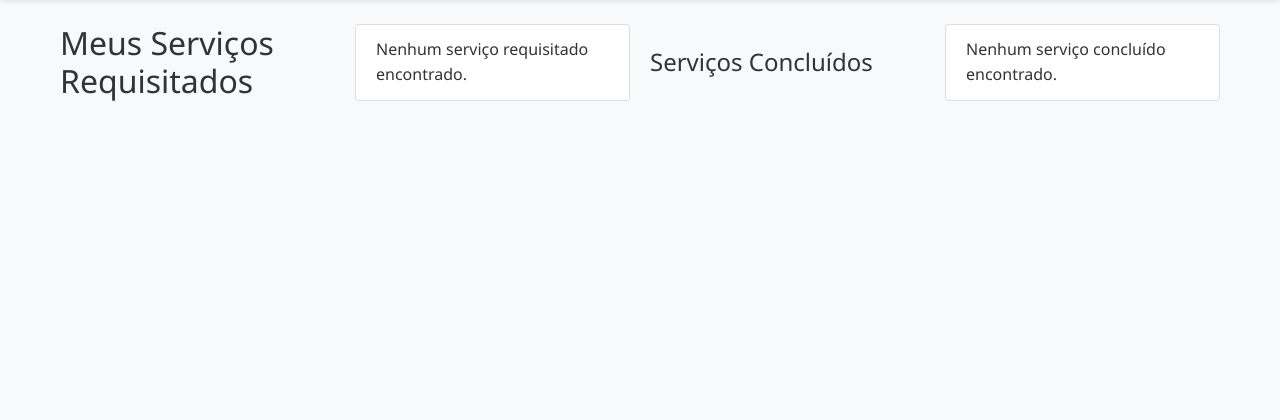
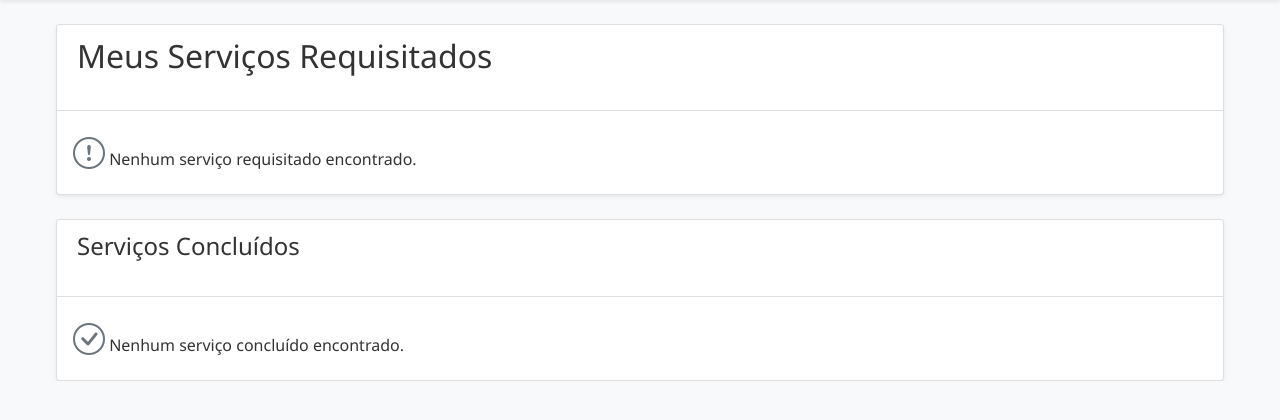
Before and after one commit to MatheusHeinzen/Free-La, a Flask app: page /servicos_cliente in a window 1280 px wide. Shown: the part 57-477 px from the top of the page. Run offline with Flask 3, Linux system fonts and the light colour scheme; the visitor is signed in with stand-in values (Sample User, id 1); data comes from the database, SQL or seed files in the repository; data that the repository does not hold is empty; some libraries are stand-ins or nearby versions.

Commit message:
Atualização 5.2.6
Conserto de bugs no css;
Ajustes de estilo e melhorias na interface do usuário

```diff
--- a/app/static/css/complementos.css
+++ b/app/static/css/complementos.css
@@ -8,7 +8,7 @@ body {
 }
 .lead {
     text-align: justify;
-    padding: 25px;
+    padding: 5px;
 }
 
 .container {
--- a/app/static/js/servicos_cliente.js
+++ b/app/static/js/servicos_cliente.js
@@ -12,20 +12,29 @@ document.addEventListener('DOMContentLoaded', async () => {
         if (data.servicosPedidos && data.servicosPedidos.length > 0) {
             data.servicosPedidos.forEach(servico => {
                 pedidos.innerHTML += `
-                    <li class="list-group-item">
-                        <strong>${servico.Nome}</strong>
-                        <p>${servico.Descricao}</p>
-                        <small>Categoria: ${servico.Categoria || '<span class="text-danger">Sem categoria</span>'}</small>
-                        <small>Status: ${servico.Status}</small>
-                        <div class="mt-2">
-                            <button class="btn btn-danger btn-sm" onclick="deletarServico(${servico.ID_Service})">Deletar</button>
-                            <button class="btn btn-info btn-sm" onclick="editarServico(${servico.ID_Service}, '${servico.Nome.replace(/'/g, "\\'")}', '${servico.Descricao.replace(/'/g, "\\'")}', '${servico.Categoria ? servico.Categoria.replace(/'/g, "\\'") : ''}')">Editar</button>
-                            <button class="btn btn-warning btn-sm" onclick="avaliarServico(${servico.ID_Service})">Avaliar</button>
-                        </div>
-                    </li>`;
+                        <li class="list-group-item">
+                            <div class="service-item">
+                                <h5 class="service-title mb-2">${servico.Nome}</h5>
+                                <p class="service-description mb-2">${servico.Descricao}</p>
+                                <div class="service-meta d-flex flex-wrap mb-3" style="gap: 20px">
+                                    <small class="d-block">Categoria: ${servico.Categoria || '<span class="text-danger">Sem categoria</span>'}</small>
+                                    <small class="d-block mb-2">Status: ${servico.Status}</small>
+                                </div>
+                                <div class="service-actions d-flex flex-column flex-md-row justify-content-end" style="gap: 20px">
+                                    <button class="btn btn-danger btn-sm" onclick="deletarServico(${servico.ID_Service})">Deletar</button>
+                                    <button class="btn btn-info btn-sm" onclick="editarServico(${servico.ID_Service}, '${servico.Nome.replace(/'/g, "\\'")}', '${servico.Descricao.replace(/'/g, "\\'")}', '${servico.Categoria ? servico.Categoria.replace(/'/g, "\\'") : ''}')">Editar</button>
+                                </div>
+                            </div>
+                        </li>
+                    `;
+                // Adicionar botão para ver informações??
             });
         } else {
-            pedidos.innerHTML = '<li class="list-group-item">Nenhum serviço requisitado encontrado.</li>';
+            pedidos.innerHTML = `
+            <li class="list-group-item py-3">
+                <i class="bi bi-exclamation-circle text-muted" style="font-size: 2rem;"></i>
+                Nenhum serviço requisitado encontrado.
+            </li>`;
         }
 
         // Serviços concluídos
@@ -34,16 +43,20 @@ document.addEventListener('DOMContentLoaded', async () => {
                 pedidosConcluidos.innerHTML += `
                     <li class="list-group-item">
                         <strong>${servico.Nome}</strong>
-                        <p>${servico.Descricao}</p>
-                        <small>Categoria: ${servico.Categoria || '<span class="text-danger">Sem categoria</span>'}</small>
-                        <small>Status: ${servico.Status}</small>
+                        <p class="mb-2" style="word-break: break-word">${servico.Descricao}</p>
+                        <small class="d-block">Categoria: ${servico.Categoria || '<span class="text-danger">Sem categoria</span>'}</small>
+                        <small class="d-block mb-2">Status: ${servico.Status}</small>
                         <div class="mt-2">
                             <button class="btn btn-warning btn-sm" onclick="avaliarServico(${servico.ID_Service})">Avaliar</button>
                         </div>
                     </li>`;
             });
         } else if (pedidosConcluidos) {
-            pedidosConcluidos.innerHTML = '<li class="list-group-item">Nenhum serviço concluído encontrado.</li>';
+            pedidosConcluidos.innerHTML = `
+            <li class="list-group-item">
+                <i class="bi bi-check-circle text-muted mb-2" style="font-size: 2rem;"></i>
+                Nenhum serviço concluído encontrado.
+            </li>`;
         }
     } catch (error) {
         console.error('Erro ao carregar serviços:', error);
--- a/app/templates/perfil.html
+++ b/app/templates/perfil.html
@@ -316,8 +316,7 @@
 
     // Lista de avaliações detalhadas (ao clicar no botão)
     async function gerarEstrelasHTML() {
-        const userId = {{ session.user_id| tojson
-    }};
+        const userId = {{ session.user_id| tojson }};
     const lista = document.getElementById('lista-avaliacoes');
     if (!lista) return;
     lista.innerHTML = '<li class="list-group-item">Carregando avaliações...</li>';
--- a/app/templates/servicos_cliente.html
+++ b/app/templates/servicos_cliente.html
@@ -5,11 +5,105 @@
     <meta charset="UTF-8">
     <link rel="shortcut icon" href="../static/imgs/icon.png">
     <title>Meus Serviços Requisitados</title>
+    <meta name="viewport" content="width=device-width, initial-scale=1.0">
     <link rel="stylesheet" href="https://stackpath.bootstrapcdn.com/bootstrap/4.1.3/css/bootstrap.min.css">
     <link rel="stylesheet" href="https://cdn.jsdelivr.net/npm/bootstrap-icons/font/bootstrap-icons.css">
     <link rel="stylesheet" href="{{ url_for('static', filename='css/complementos.css') }}">
     <link rel="stylesheet" href="{{ url_for('static', filename='css/sidebar.css') }}">
     <style>
+        /* Estilos específicos para a lista de serviços */
+        .list-group-item {
+            padding: 1rem;
+            margin-bottom: 0.5rem;
+            border-radius: 8px !important;
+        }
+
+        .list-group-item p {
+            margin: 0.5rem 0;
+        }
+
+        .list-group-item small {
+            display: block;
+            margin: 0.3rem 0;
+        }
+
+        /* Ajustes para mobile */
+        @media (max-width: 767.98px) {
+            #toggleSidebar {
+                background-color: rgb(255, 255, 255);
+                color: black;
+            }
+
+            .service-actions {
+                flex-direction: column !important;
+            }
+
+            .service-description {
+                font-size: 0.9rem;
+            }
+
+            .list-group-item {
+                padding: 0.8rem;
+            }
+
+            .list-group-item .btn {
+                margin-top: 0.5rem;
+            }
+
+            .list-group-item>div {
+                flex-direction: column !important;
+                gap: 0.5rem !important;
+            }
+
+            .list-group-item strong {
+                font-size: 1.1rem;
+            }
+
+            .list-group-item p {
+                font-size: 0.9rem;
+            }
+
+            .list-group-item small {
+                font-size: 0.8rem;
+            }
+        }
+
+        .mt-4 {
+            display: block;
+            overflow-x: hidden
+        }
+
+        body {
+            font-family: 'Segoe UI', Tahoma, Geneva, Verdana, sans-serif;
+            background-color: #f8f9fa;
+            color: #333;
+        }
+
+        .dropdown-menu {
+            border: none;
+            left: -50px;
+            box-shadow: 0 5px 15px rgba(0, 0, 0, 0.1);
+            border-radius: 8px;
+        }
+
+        h2,
+        h4 {
+            color: var(--roxo-principal);
+            margin-bottom: 1.5rem;
+            position: relative;
+        }
+
+        h2::after,
+        h4::after {
+            content: '';
+            display: block;
+            width: 60px;
+            height: 3px;
+            background: linear-gradient(to right, var(--roxo-principal), var(--roxo-hover));
+            margin: 10px 0;
+            border-radius: 3px;
+        }
+
         .rating {
             direction: rtl;
             unicode-bidi: bidi-override;
@@ -127,16 +221,53 @@
             </div>
         </nav>
     </header>
-    <div class="container mt-4">
-        <h2>Meus Serviços Requisitados</h2>
-        <ul id="servicosPedidos" class="list-group">
-            <!-- Serviços requisitados serão preenchidos via JS -->
-        </ul>
-        <h4 class="mt-4">Serviços Concluídos</h4>
-        <ul id="servicosPedidosConcluidos" class="list-group">
-            <!-- Serviços concluídos serão preenchidos via JS -->
-        </ul>
-    </div>
+    <main>
+        <div class="container mt-4 px-3">
+            <div class="card shadow-sm mb-4">
+                <div class="card-header bg-white">
+                    <h2 class="mb-0">Meus Serviços Requisitados</h2>
+                </div>
+                <div class="card-body p-0">
+                    <ul id="servicosPedidos" class="list-group list-group-flush">
+                        <!-- Serviços serão preenchidos via JS -->
+                    </ul>
+                </div>
+            </div>
+
+            <div class="card shadow-sm">
+                <div class="card-header bg-white">
+                    <h4 class="mb-0">Serviços Concluídos</h4>
+                </div>
+                <div class="card-body p-0">
+                    <ul id="servicosPedidosConcluidos" class="list-group list-group-flush">
+                        <!-- Serviços concluídos serão preenchidos via JS -->
+                    </ul>
+                </div>
+            </div>
+        </div>
+    </main>
+    <script>//SideBar (Entra e sai da tela)
+        document.addEventListener("DOMContentLoaded", function () {
+            const sidebar = document.querySelector(".menu_lateral");
+            const toggleButton = document.getElementById("toggleSidebar");
+
+            toggleButton.addEventListener("click", function (event) {
+                sidebar.classList.toggle("ativo");
+                event.stopPropagation();
+            });
+
+            document.addEventListener("click", function (event) {
+                if (!sidebar.contains(event.target) && !toggleButton.contains(event.target)) {
+                    sidebar.classList.remove("ativo");
+                }
+            });
+        });
+        function toggleSubmenu(event) {
+            event.preventDefault();
+            const item = event.currentTarget.closest('.has-submenu');
+            item.classList.toggle('active');
+        }
+    </script>
     <script src="https://cdn.jsdelivr.net/npm/sweetalert2@11"></script>
     <script src="{{ url_for('static', filename='js/avaliar_servico.js')}}"></script>
     <script src="{{ url_for('static', filename='js/servicos_cliente.js') }}"></script>
```
Also changed, not shown: app/static/css/service.css (+4 -6 lines), app/templates/homepage.html (+2 -10 lines), app/templates/requisitar_servico.html (+31 -7 lines), app/templates/servicos_freelancer.html (+7 -1 lines).
